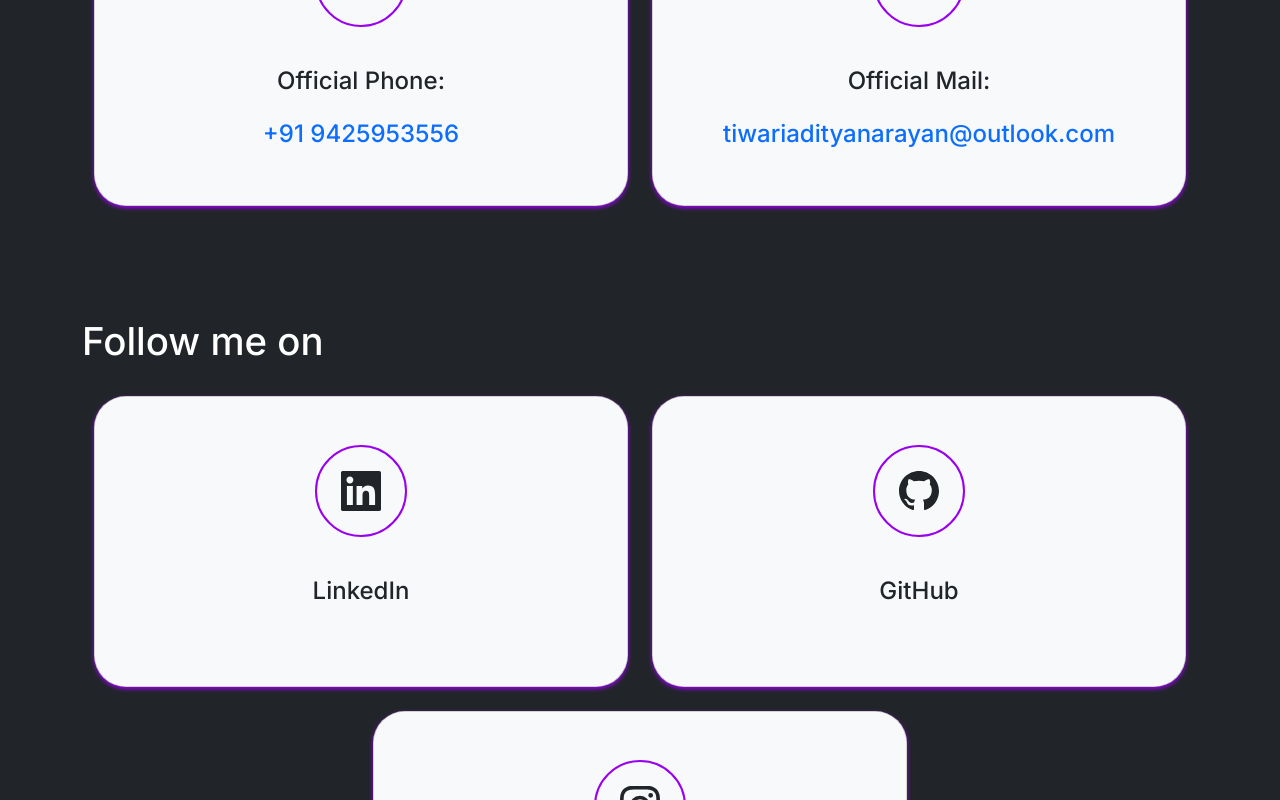
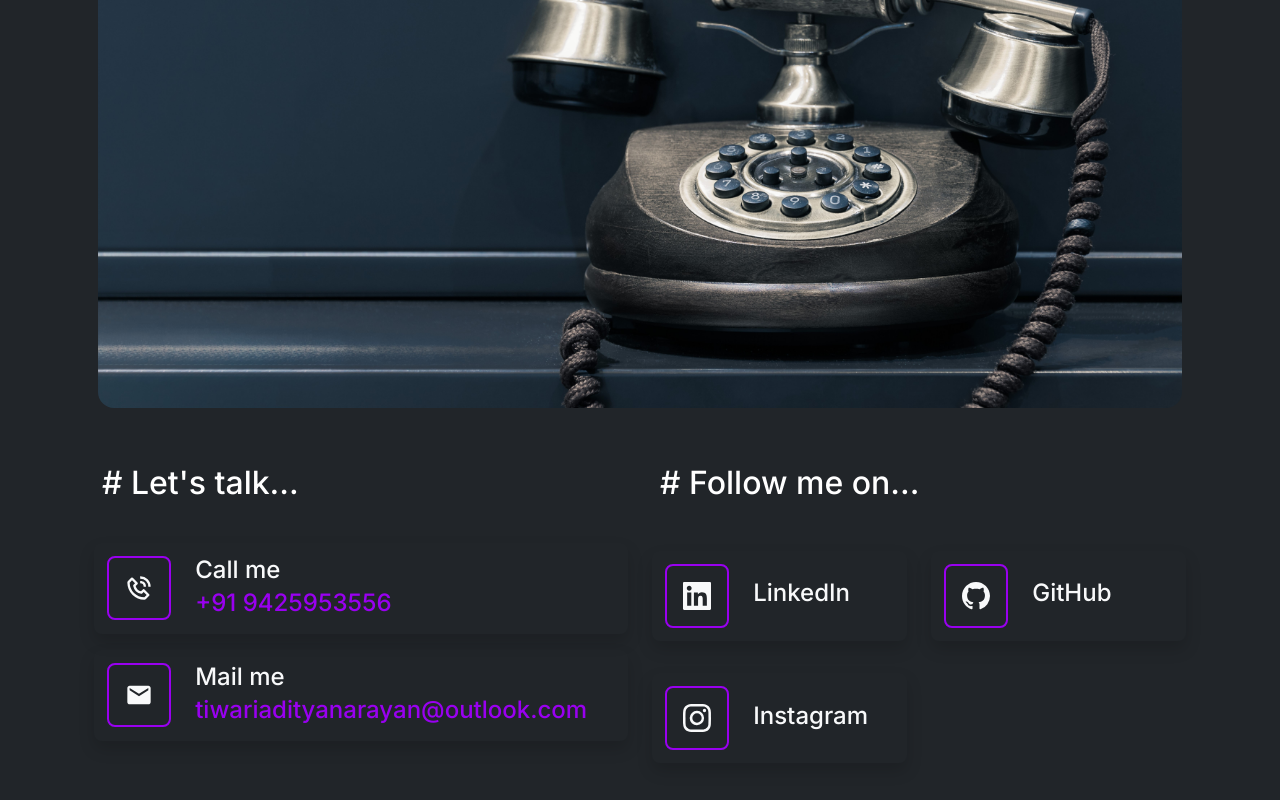
Before and after one commit to iamadityanarayan/my-portfolio, a React (Vite) app: page /contact in a window 1280 px wide. Shown: the part 360-1160 px from the top of the page. Built offline with nearby package versions, Linux system fonts and the light colour scheme.

Commit message:
changes for contact page

```diff
--- a/index.html
+++ b/index.html
@@ -126,6 +126,7 @@
     }
   </style>
 </head>
+
 <body class="">
   <div id="root">
     <!-- Loading Spinner Div -->
@@ -143,4 +144,5 @@
   </div>
   <script type="module" src="/src/main.tsx"></script>
 </body>
+
 </html>
--- a/src/data/Contact.tsx
+++ b/src/data/Contact.tsx
@@ -1,6 +1,7 @@
-import { BsHeadset, BsInstagram, BsGithub } from 'react-icons/bs';
+import { BsInstagram, BsGithub } from 'react-icons/bs';
 import { MdEmail } from 'react-icons/md';
 import { GrLinkedin } from 'react-icons/gr';
+import { BiPhoneCall } from 'react-icons/bi';
 
 type ContactTypes = {
   icon: JSX.Element;
@@ -11,32 +12,32 @@ type ContactTypes = {
 
 export const contact: ContactTypes[] = [
   {
-    icon: <BsHeadset className='fs-1 m-4' />,
+    icon: <BiPhoneCall className='fs-3 m-3' />,
     link: 'tel:+91 9425953556',
     text: '+91 9425953556',
-    title: 'Official Phone',
+    title: 'Call me',
   },
   {
-    icon: <MdEmail className='fs-1 m-4' />,
+    icon: <MdEmail className='fs-3 m-3' />,
     link: 'mailto:tiwariadityanarayan@outlook.com',
     text: 'tiwariadityanarayan@outlook.com',
-    title: 'Official Mail',
+    title: 'Mail me',
   },
 ];
 
 export const socialAccounts: ContactTypes[] = [
   {
-    icon: <GrLinkedin className='fs-1 m-4' />,
+    icon: <GrLinkedin className='fs-3 m-3' />,
     link: `https://in.linkedin.com/in/adityanarayan-tiwari-b2b215101`,
     title: 'LinkedIn',
   },
   {
-    icon: <BsGithub className='fs-1 m-4' />,
+    icon: <BsGithub className='fs-3 m-3' />,
     link: `https://github.com/iamadityanarayan`,
     title: 'GitHub',
   },
   {
-    icon: <BsInstagram className='fs-1 m-4' />,
+    icon: <BsInstagram className='fs-3 m-3' />,
     link: `https://instagram.com/adityanarayantiwari_?igshid=OGQ5ZDc2ODk2ZA==`,
     title: 'Instagram',
   },
--- a/src/pages/Contact/Contact.tsx
+++ b/src/pages/Contact/Contact.tsx
@@ -1,72 +1,92 @@
-import Card from 'react-bootstrap/Card';
 import Title from '../../components/Tittle/Title';
 import { Col, Row } from 'react-bootstrap';
 import Mode from '../../components/Mode/Mode';
 import { contact, socialAccounts } from '../../data/Contact';
+import { useTheme } from '../../context/ThemeContext';
 import './contact.css';
 
 const Contact = () => {
+  const { isDarkMode } = useTheme();
   return (
     <>
       <section className='py-3'>
-        <Title title='Contact' className='' />
+        <Title title='Contact' className=' px-2' />
         <Mode className='end-0 pe-4' />
+        <Row className='mb-3'>
+          <Col>
+            <div className=' rounded-5 p-3 -x-bg'>
+              <img
+                src='/src/assets/contact/contact.jpg'
+                className=' img-fluid border-0 rounded-4'
+                alt=''
+              />
+            </div>
+          </Col>
+        </Row>
         <Row className='w--lg-75 mx-auto justify-content-center'>
+          <Col xs={12} lg={6}>
+            <Title title={`# Let's talk...`} className='fs-2 px-2' />
             {contact?.map((e, i) => (
-            <Col
-              xs={12}
-              lg={6}
-              className={`mb-4 animate__animated animate__zoomIn animate__delay-${i}s`}
-              key={i}
+              <div key={i}>
+                <a
+                  href={e.link}
+                  className={`a-hover text-decoration-none text-${
+                    isDarkMode ? 'light' : 'success'
+                  } shadow rounded-3 d-flex flex-row align-items-center gap-4 my-3 flex-wra`}
                 >
-              <a href={e.link} className=' text-decoration-none rounded-5'>
-                <Card className=' shadow-lg-web rounded-5'>
-                  <Card.Body className='bg-light rounded-5 d-flex flex-column align-items-center p-4 p-xl-5'>
-                    <div className='icon border-purple border border-2 rounded-circle mb-xl-4'>
+                  <div className='icon border-purple border border-2 rounded-3 w-max'>
                     {e.icon}
                   </div>
-                    <div className='d-flex flex-column  mt-3 text-center gap-xl-3 flex-wrap'>
-                      <h3 className=' bg-transparent font-text'>{e.title}:</h3>
-                      <h3 className=' bg-transparent font-text text-primary'>
+                  <div className='d-flex flex-column flex-wrap text- gap-0 flex-wrap'>
+                    <h3
+                      className={`bg-transparent mb-0 font-text text-${
+                        isDarkMode ? 'light' : 'dark'
+                      }`}
+                    >
+                      {e.title}
+                    </h3>
+                    <p className='bg-transparent mb-0 font-text text-purple fw-500'>
                       {e.text}
+                    </p>
+                  </div>
+                </a>
+              </div>
+            ))}
+          </Col>
+
+          <Col xs={12} lg={6}>
+            <Title title={`# Follow me on...`} className='fs-2 px-2' />
+            <Row className=' flex-wrap justify-content-start'>
+              {socialAccounts?.map((e, i) => (
+                <Col key={i} xs={12} lg={6} className=''>
+                  <a
+                    href={e.link}
+                    className={`a-hover text-decoration-none text-${
+                      isDarkMode ? 'light' : 'success'
+                    } shadow rounded-3 d-flex flex-row align-items-center gap-4 my-3 flex-wra`}
+                  >
+                    <div className='icon border-purple border border-2 rounded-3 w-max'>
+                      {e.icon}
+                    </div>
+                    <div className='d-flex flex-column flex-wrap text- gap-1 flex-wrap'>
+                      <h3
+                        className={`bg-transparent mb-0 font-text text-${
+                          isDarkMode ? 'light' : 'dark'
+                        }`}
+                      >
+                        {e.title}
                       </h3>
+                      <p className='bg-transparent mb-0 font-text text-purple fw-500'>
+                        {e.text}
+                      </p>
                     </div>
-                  </Card.Body>
-                </Card>
                   </a>
                 </Col>
               ))}
             </Row>
+          </Col>
+        </Row>
       </section>
-      <div className='pt-5'>
-        <Title title='Follow me on' className='' />
-        <Row className='w--lg-75 mx-auto justify-content-center'>
-          {socialAccounts?.map((e, i) => (
-            <Col
-              xs={12}
-              lg={6}
-              className={`mb-4  animate__animated animate__zoomIn animate__delay-${
-                i + 2
-              }s`}
-              key={i}
-            >
-              <a href={e.link} className=' text-decoration-none rounded-5'>
-                <Card className=' shadow-lg-web rounded-5'>
-                  <Card.Body className='bg-light rounded-5 d-flex flex-column align-items-center p-5'>
-                    <div className='icon border-purple border border-2 rounded-circle mb-xl-4'>
-                      {e.icon}
-                    </div>
-                    <div className='d-flex flex-column  mt-3 text-center gap-xl-3 flex-wrap'>
-                      <h3 className=' bg-transparent font-text'>{e.title}</h3>
-                      <h3 className=' bg-transparent font-text'>{e.text}</h3>
-                    </div>
-                  </Card.Body>
-                </Card>
-              </a>
-            </Col>
-          ))}
-        </Row>
-      </div>
     </>
   );
 };
--- a/src/pages/Contact/contact.css
+++ b/src/pages/Contact/contact.css
@@ -1,23 +1,51 @@
-.font-text{
-  font-size: clamp(1rem, 0.3rem + 3.5vw, 4.5rem);
+.font-text {
+  font-size: clamp(1rem, 0.3rem + 3.5vw, 1.5rem);
+  font-size: clamp(1rem, 0.9rem + 0.5vw, 1.5rem);
+  overflow-wrap: anywhere;
 }
 
 @media (min-width: 991px) {
-  .font-text{
+  .font-text {
     font-size: clamp(1.25rem, -20.5338rem + 35.1351vw, 1.5rem);
   }
 }
 
 @media (min-width: 1440px) {
-  .font-text{
+  .font-text {
     font-size: clamp(1.75rem, 0.25rem + 1.6667vw, 2rem);
+    /* font-size: clamp(1.5rem, 1.225rem + 1.375vw, 2.875rem); */
+    font-size: clamp(1.5rem, 1.45rem + 0.25vw, 1.75rem);
   }
 }
 
-.box-hover{
+.box-hover {
   transition: 1s all cubic-bezier(0.175, 0.885, 0.32, 1.275) !important;
 }
 
-.box-hover:hover{
+.box-hover:hover {
   transform: translateY(-10px);
 }
+
+.w-max {
+  width: max-content;
+}
+
+.a-hover {
+  transition: .9s cubic-bezier(0.075, 0.82, 0.165, 1);
+  padding: 0.825rem;
+}
+
+/* .a-hover:hover {
+  color: #ffffff !important;
+  background-color: #c40bbd;
+  padding: 0.825rem;
+} */
+
+.x-bg {
+  background-image: url('/src/assets/contact/contact.jpg');
+  background-position: center;
+  background-repeat: no-repeat;
+  background-size: cover;
+  width: 100%;
+  height: 800px;
+}
```
Also changed, not shown: src/assets/contact/contact.jpg (added), 1 other file (tests, documents, lock files or other folders). Lines whose indentation alone changed are shown as unchanged.
